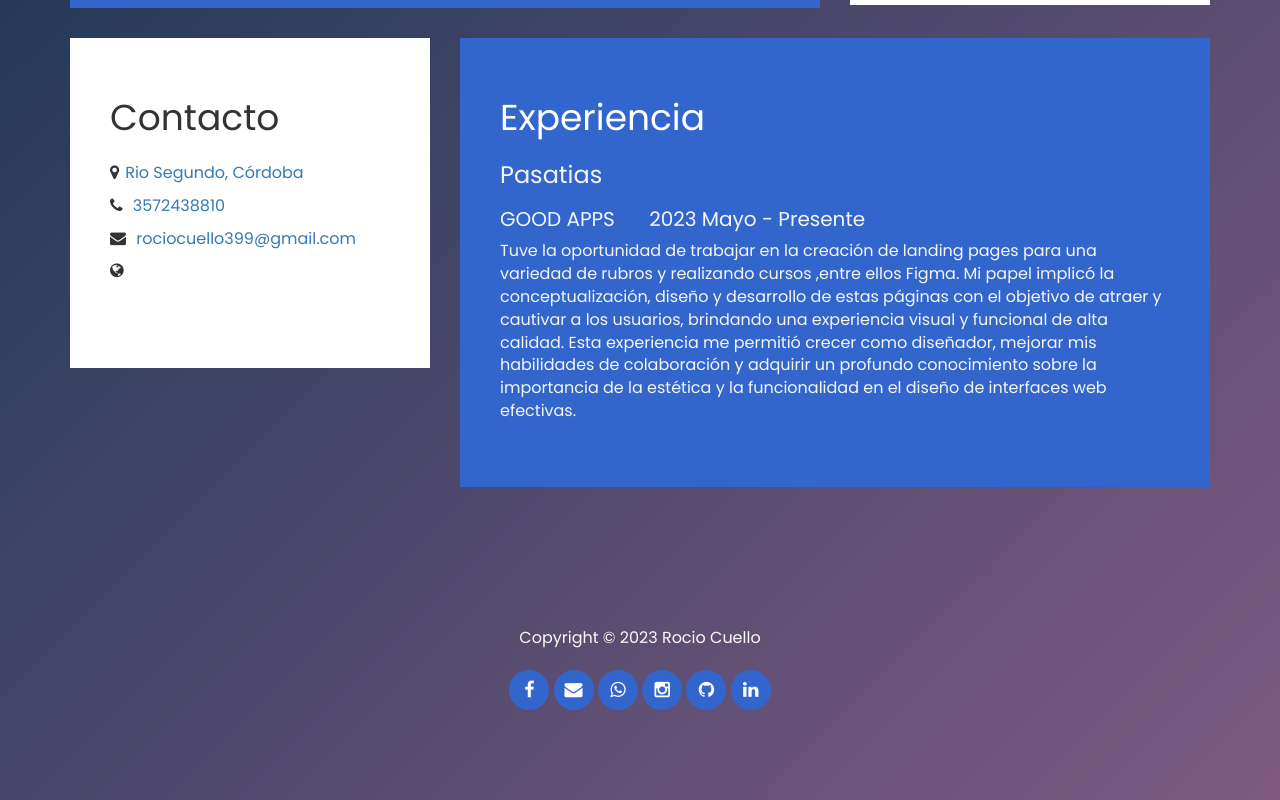
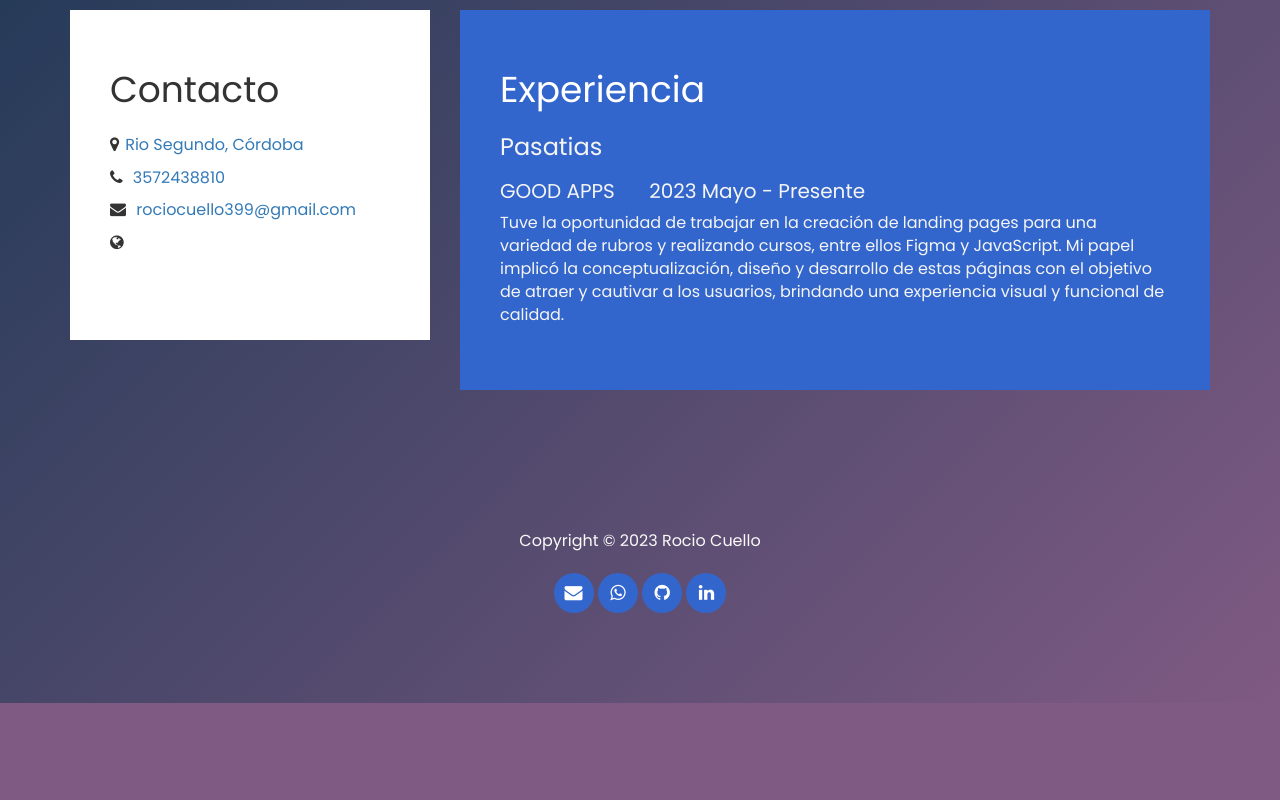
Before and after one commit to Intza97/CurriculumWeb, a plain HTML site: page index.html in a window 1280 px wide. Shown: the part 1459-2259 px from the top of the page. After the commit the page ends 2162 px from the top, so only its background shows below. Drawn offline with Linux system fonts and the light colour scheme.

Commit message:
algun comentario del cambio

```diff
--- a/index.html
+++ b/index.html
@@ -26,9 +26,10 @@
         <div class="row">
           <div class="col-md-12">
             <img
-              src="images/Mi foto.webp"
+              src="images/Mi_Foto.webp"
               class="img-responsive img-circle"
               alt="Mi Foto"
+              style="width: 250px"
             />
 
             <h1 class="white">Hola Soy Rocio</h1>
@@ -60,6 +61,8 @@
             <strong>Html</strong>
             <br />
             <strong>CSS</strong>
+            <br />
+            <strong>JavaScript</strong>
             <br />
             <strong>Figma</strong>
             <br />
@@ -148,14 +151,11 @@
               <h5>2023 Mayo - Presente</h5>
               <p class="education-description">
                 Tuve la oportunidad de trabajar en la creación de landing pages
-                para una variedad de rubros y realizando cursos ,entre ellos
-                Figma. Mi papel implicó la conceptualización, diseño y
-                desarrollo de estas páginas con el objetivo de atraer y cautivar
-                a los usuarios, brindando una experiencia visual y funcional de
-                alta calidad. Esta experiencia me permitió crecer como
-                diseñador, mejorar mis habilidades de colaboración y adquirir un
-                profundo conocimiento sobre la importancia de la estética y la
-                funcionalidad en el diseño de interfaces web efectivas.
+                para una variedad de rubros y realizando cursos, entre ellos
+                Figma y JavaScript. Mi papel implicó la conceptualización,
+                diseño y desarrollo de estas páginas con el objetivo de atraer y
+                cautivar a los usuarios, brindando una experiencia visual y
+                funcional de calidad.
               </p>
             </div>
           </div>
@@ -170,13 +170,6 @@
             <ul class="social-icons">
               <li>
                 <a
-                  href="https://www.facebook.com/rocio.cuello.5"
-                  target="_blank"
-                  class="fa fa-facebook"
-                ></a>
-              </li>
-              <li>
-                <a
                   href="mailto:rociocuello399@gmail.com?Subject=Interesado%20en%20sus%20servicios"
                   class="fa fa-envelope"
                   target="_blank"
@@ -186,13 +179,6 @@
                 <a
                   href="https://api.whatsapp.com/send/?phone=5493572438810&amp;text=Hola!%20Necesito%20hacer%20una%20consulta"
                   class="fa fa-whatsapp"
-                  target="_blank"
-                ></a>
-              </li>
-              <li>
-                <a
-                  href="https://www.instagram.com/roci.cuello/"
-                  class="fa fa-instagram"
                   target="_blank"
                 ></a>
               </li>
```
Also changed, not shown: images/Mi foto.webp (deleted), images/Mi_Foto.webp (added).
